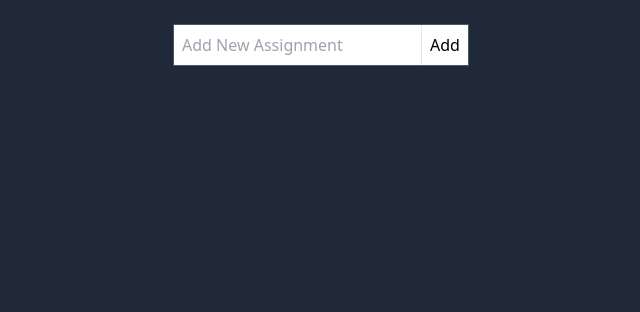
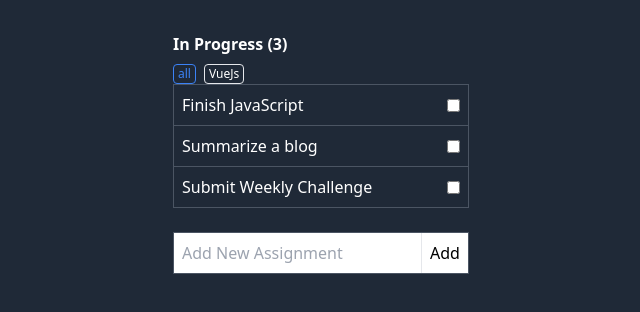
Before and after one commit to Samkipz/vue-projects, a Vue app: page / in a window 1280 px wide. Shown: the top 312 px of the page, without its empty margins (319-959 px from the left). Built offline with nearby package versions, Linux system fonts and the light colour scheme; data requests are answered from the project's data file.

Commit message:
data fetch from json server implemented

```diff
--- a/src/components/Assignments.vue
+++ b/src/components/Assignments.vue
@@ -37,8 +37,8 @@ export default {
         axios
             .get('http://localhost:3000/assignments')
             .then(response => {
-                console.log(response.data)
-                // data = response.data
+                const data = response.data
+                this.assignments = data;
             })
     },
     methods: {
--- a/src/index.js
+++ b/src/index.js
@@ -2,7 +2,7 @@
 import * as Vue from "vue";
 import * as VueRouter from "vue-router";
 import App from "./App.vue";
-import store from "@/store";
+// import store from "@/store";
 
 
 const routes = [{ path: "/", component: App }];
@@ -12,6 +12,6 @@ const router = VueRouter.createRouter({
 });
 
 const app = Vue.createApp(App);
-app.use(store);
+// app.use(store);
 app.use(router);
 app.mount("#root");
```
